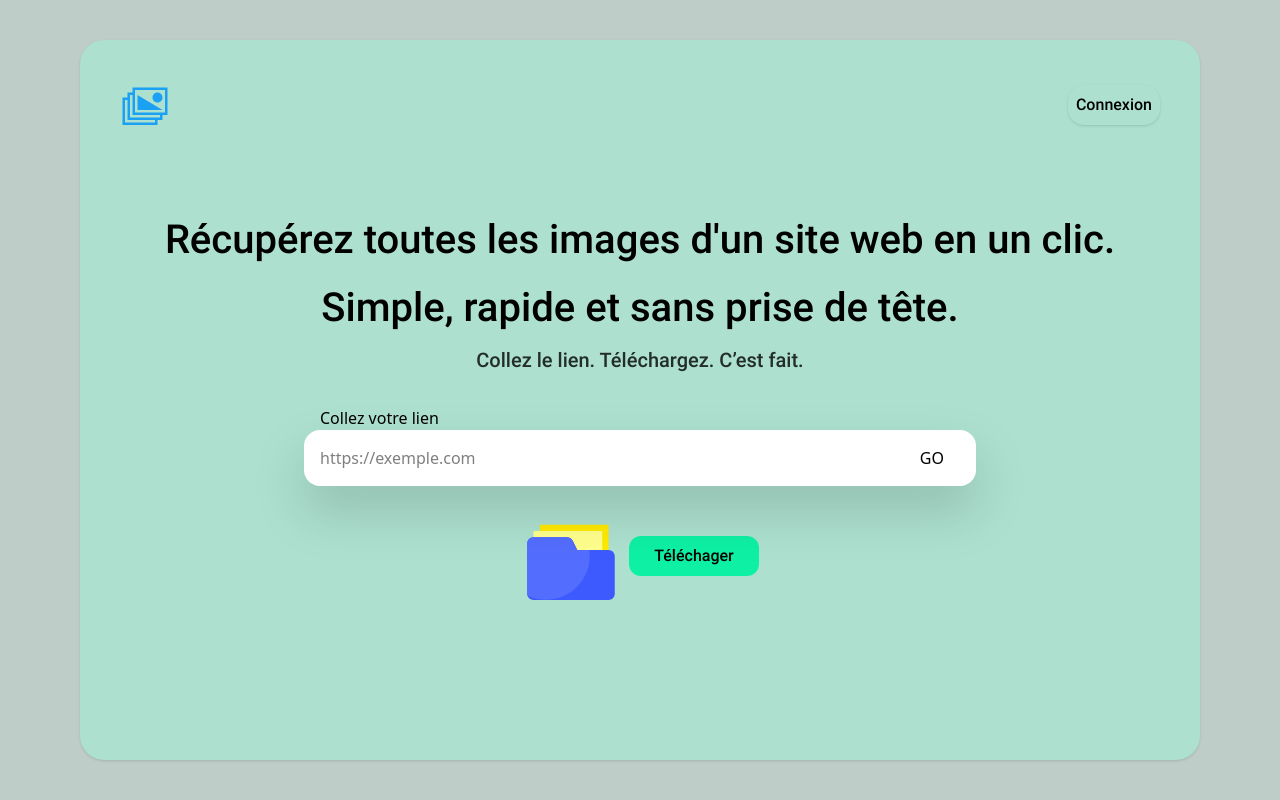
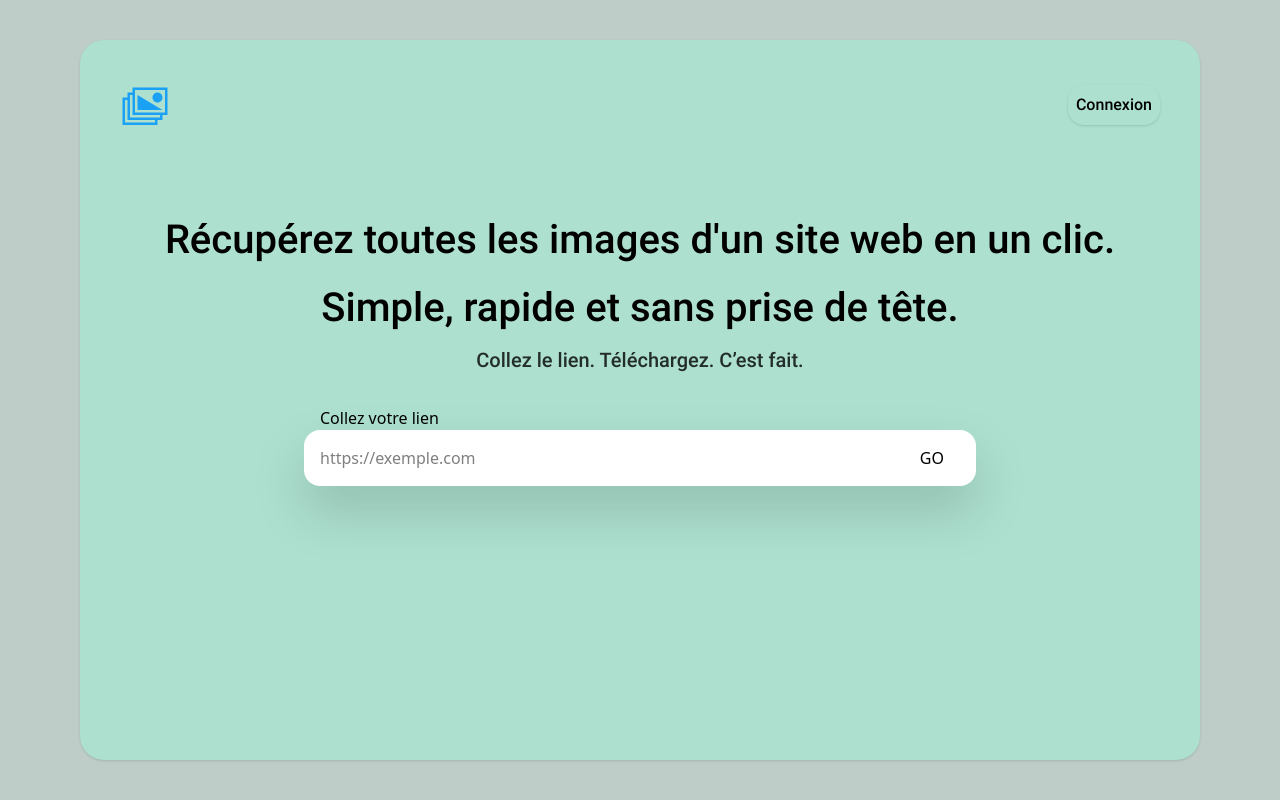
Before and after one commit to Djanfarouhanif/ImageMiner, an Angular app in the folder core/: page /home in a window 1280 px wide. Built offline with nearby package versions, Linux system fonts and the light colour scheme.

Commit message:
fichier hidden

```diff
--- a/core/src/app/home/home.component.ts
+++ b/core/src/app/home/home.component.ts
@@ -12,7 +12,7 @@ import { CommonModule } from '@angular/common';
 })
 export class HomeComponent {
     form!: FormGroup;
-    fichier:boolean = true;
+    fichier:boolean = false;
     response!:Blob ; // Pour stocker le fichier avent le télechargement
     animate:boolean = false // L'animation lorsqu'ont click sur envoyer
     messageError:boolean = false // Message d'erreur
```
